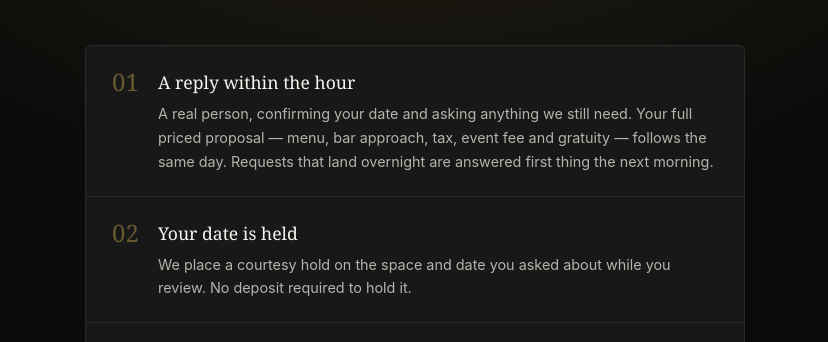
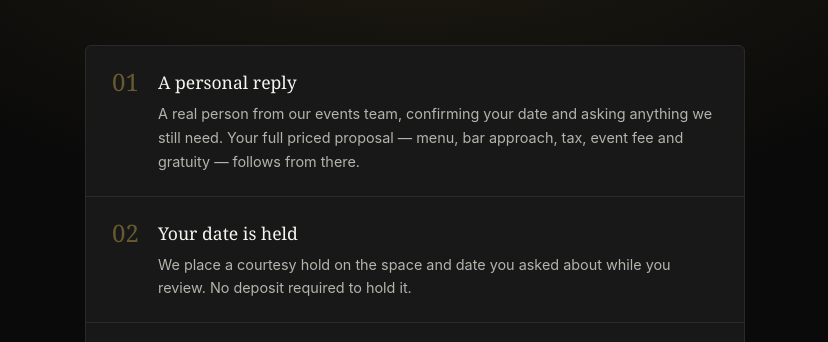
Before and after one commit to dinelinemike/nero-private-events, a plain HTML site: page thank-you.html in a window 1280 px wide. Shown: the part 445-787 px from the top of the page, without its empty margins (225-1053 px from the left). Drawn offline with Linux system fonts and the light colour scheme.

Commit message:
Thank-you page: remove reply-within-the-hour promise

```diff
--- a/thank-you.html
+++ b/thank-you.html
@@ -137,8 +137,8 @@ height="0" width="0" style="display:none;visibility:hidden"></iframe></noscript>
     <div class="step">
       <div class="n">01</div>
       <div>
-        <h2>A reply within the hour</h2>
-        <p>A real person, confirming your date and asking anything we still need. Your full priced proposal — menu, bar approach, tax, event fee and gratuity — follows the same day. Requests that land overnight are answered first thing the next morning.</p>
+        <h2>A personal reply</h2>
+        <p>A real person from our events team, confirming your date and asking anything we still need. Your full priced proposal — menu, bar approach, tax, event fee and gratuity — follows from there.</p>
       </div>
     </div>
     <div class="step">
```
